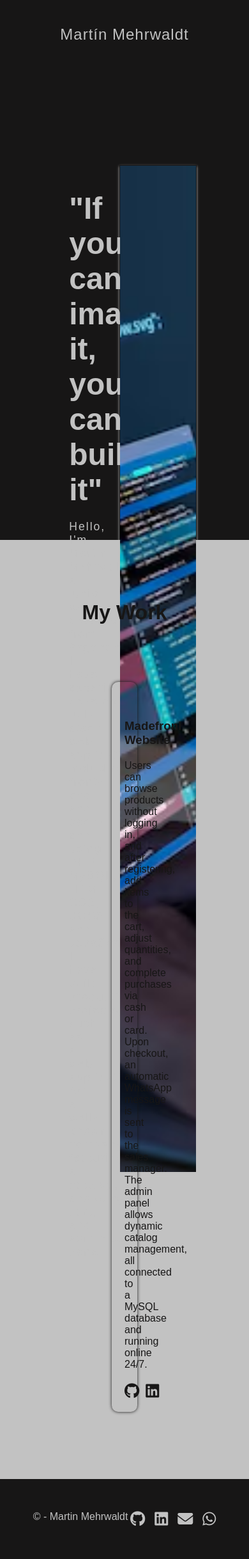
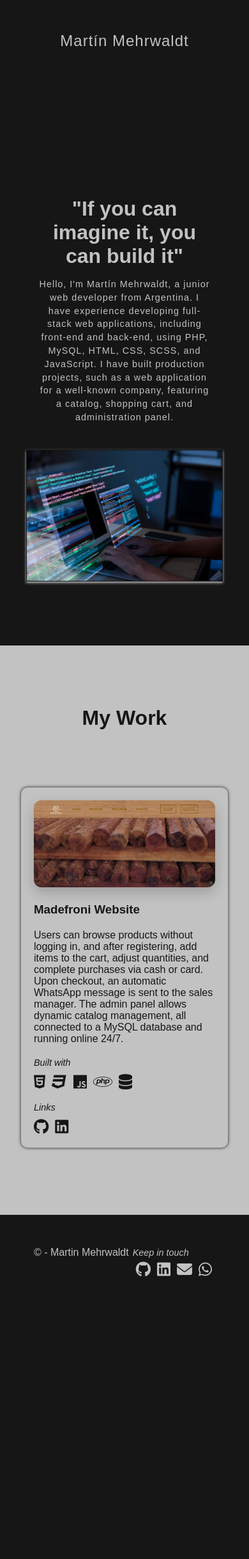
Before and after one commit to martinmehrwaldt/portfolio, a PHP site: page / in a window 390 px wide. Shown: the whole page at 64% size. After the commit the page ends 1995 px from the top, so only its background shows below. Run offline with PHP 8.4, Linux system fonts and the light colour scheme; some web fonts are replaced.

Commit message:
responsive

```diff
--- a/components/footer.html
+++ b/components/footer.html
@@ -7,6 +7,10 @@
     </div>
 
     <div id="footer-socials-box">
+
+        <span>Keep in touch</span>
+
+        <div id="socials">
 
             <a href="https://github.com/martinmehrwaldt" target="_blank">
 
@@ -32,6 +36,7 @@
 
             </a>
 
+        </div>
 
     </div>
 
--- a/components/head.html
+++ b/components/head.html
@@ -1,6 +1,7 @@
 <head>
     <meta charset="UTF-8">
     <meta name="viewport" content="width=device-width, initial-scale=1.0">
+
     <link href="https://fonts.googleapis.com/css2?family=Edu+NSW+ACT+Cursive:wght@400..700&display=swap" rel="stylesheet">
     <link rel="stylesheet" href="https://cdnjs.cloudflare.com/ajax/libs/font-awesome/6.5.0/css/all.min.css" integrity="sha512-..." crossorigin="anonymous" referrerpolicy="no-referrer" />
     <link rel="stylesheet" href="css/main.css">
--- a/components/section-01.php
+++ b/components/section-01.php
@@ -16,8 +16,17 @@
 
             'description' => 'Users can browse products without logging in, and after registering, add items to the cart, adjust quantities, and complete purchases via cash or card. Upon checkout, an automatic WhatsApp message is sent to the sales manager. The admin panel allows dynamic catalog management, all connected to a MySQL database and running online 24/7.',
 
-            'gh' => 'https://github.com/martinmehrwaldt/first-professional-practice', 'lk' => 'https://www.linkedin.com/in/martin-mehrwaldt-13548820b/',
-            'url' => 'https://m-madefroni.wuaze.com')
+            'gh' => 'https://github.com/martinmehrwaldt/first-professional-practice',
+            'lk' => 'https://www.linkedin.com/in/martin-mehrwaldt-13548820b/',
+            'url' => 'https://m-madefroni.wuaze.com',
+
+            'tech' => '
+            <i class="fa-brands fa-html5"></i>
+            <i class="fa-brands fa-css3"></i>
+            <i class="fa-brands fa-js"></i>
+            <i class="fa-brands fa-php"></i>
+            <i class="fa-solid fa-database"></i>
+            ')
         );
 
         for($i=0; $i<count($works); $i++) {
@@ -54,7 +63,21 @@
 
                 </div>
 
+                <div id="techs-box">
+
+                    <span>Built with</span>
+
+                    <div id="techs">
+                        <?php echo $works[$i]['tech']; ?>
+                    </div>
+
+                </div>
+
                 <div id="links-box">
+
+                    <span>Links</span>
+
+                    <div id="links">
 
                         <a href="<?php echo $works[$i]['gh']; ?>" target="_blank">
                             <i class="fa-brands fa-github"></i>
@@ -68,6 +91,8 @@
 
                 </div>
 
+            </div>
+
         </article>
 
         <?php } ?>
--- a/css/main.css
+++ b/css/main.css
@@ -11,7 +11,7 @@ body {
 
 header {
   background-color: #171616;
-  height: 100vh;
+  padding: 50px 0 210px 0;
 }
 
 #mainTitle {
@@ -55,6 +55,51 @@ header {
   box-shadow: 0 2px 4px #C2C2C2;
 }
 
+@media (max-width: 1280px) {
+  .firstIndexBox {
+    max-width: 80%;
+  }
+}
+@media (max-width: 1024px) {
+  .firstIndexBox {
+    max-width: 90%;
+  }
+}
+@media (max-width: 820px) {
+  .firstIndexBox {
+    max-width: 99%;
+  }
+}
+@media (max-width: 600px) {
+  header {
+    padding: 10px 0 100px 0;
+  }
+  .firstIndexBox {
+    display: flex;
+    flex-direction: column;
+    align-items: center;
+  }
+  .textBoxIndexBox {
+    max-width: 90%;
+    text-align: center;
+  }
+  #firstDescription {
+    font-size: 0.9rem;
+    line-height: 1.3rem;
+    letter-spacing: 1px;
+  }
+  #logan {
+    font-size: 2rem;
+    margin-bottom: 15px;
+  }
+  .imageIndexBox {
+    display: flex;
+    justify-content: center;
+  }
+  .imageIndexBox img {
+    width: 80%;
+  }
+}
 #section-01 {
   padding: 55px;
 }
@@ -113,11 +158,42 @@ header {
   gap: 10px;
 }
 
-#links-box a i {
+#links-box a i, #techs-box i {
   font-size: 24px;
   color: #171616;
 }
 
+#techs-box, #links-box {
+  display: flex;
+  flex-direction: column;
+  gap: 10px;
+}
+
+#techs-box span, #links-box span {
+  font-style: italic;
+  font-size: 0.9rem;
+}
+
+#links, #techs {
+  display: flex;
+  gap: 10px;
+}
+
+@media (max-width: 1280px) {
+  #box-works {
+    min-width: 40%;
+  }
+}
+@media (max-width: 820px) {
+  #box-works {
+    min-width: 80%;
+  }
+}
+@media (max-width: 600px) {
+  #box-works {
+    min-width: 180%;
+  }
+}
 footer {
   background-color: #171616;
   padding: 50px;
@@ -126,14 +202,20 @@ footer {
   justify-content: space-around;
 }
 
-#footer-socials-box {
-  display: flex;
-  gap: 15px;
-}
-
 #footer-socials-box a i {
   font-size: 24px;
   color: #C2C2C2;
 }
 
+#socials {
+  display: flex;
+  gap: 10px;
+  padding: 5px;
+}
+
+#footer-socials-box span {
+  font-style: italic;
+  font-size: 0.9rem;
+}
+
 /*# sourceMappingURL=main.css.map */
--- a/package.json
+++ b/package.json
@@ -3,7 +3,8 @@
   "version": "1.0.0",
   "main": "index.js",
   "scripts": {
-    "test": "echo \"Error: no test specified\" && exit 1"
+    "test": "echo \"Error: no test specified\" && exit 1",
+    "sass": "sass --watch scss/main.scss css/main.css"
   },
   "keywords": [],
   "author": "",
--- a/scss/_first-section.scss
+++ b/scss/_first-section.scss
@@ -57,7 +57,49 @@
     gap: 10px;
 }
 
-#links-box a i {
+#links-box a i, #techs-box i {
     font-size: 24px;
     color: #171616;
 }
+
+#techs-box, #links-box {
+    display: flex;
+    flex-direction: column;
+    gap: 10px;
+}
+
+#techs-box span, #links-box span {
+    font-style: italic;
+    font-size: .9rem;
+}
+
+#links, #techs {
+    display: flex;
+    gap: 10px;
+}
+
+@media (max-width: 1280px) {
+
+    #box-works {
+        min-width: 40%;
+    }
+
+}
+
+@media (max-width: 820px) {
+
+    #box-works {
+        min-width: 80%;
+    }
+
+}
+
+@media (max-width: 600px) {
+
+    #box-works {
+
+        min-width: 180%;
+
+    }
+
+}
--- a/scss/_footer.scss
+++ b/scss/_footer.scss
@@ -7,12 +7,18 @@ footer {
     justify-content: space-around;
 }
 
-#footer-socials-box {
-    display: flex;
-    gap: 15px;
-}
-
 #footer-socials-box a i {
     font-size: 24px;
     color: #C2C2C2;
 }
+
+#socials {
+    display: flex;
+    gap: 10px;
+    padding: 5px;
+}
+
+#footer-socials-box span {
+    font-style: italic;
+    font-size: .9rem;
+}
--- a/scss/_header.scss
+++ b/scss/_header.scss
@@ -1,6 +1,6 @@
 header {
     background-color: #171616;
-    height: 100vh;
+    padding: 50px 0 210px 0;
 }
 
 #mainTitle {
@@ -43,3 +43,66 @@ header {
     border: 1px solid transparent;
     box-shadow: 0 2px 4px #C2C2C2;
 }
+
+@media (max-width: 1280px) {
+
+    .firstIndexBox {
+        max-width: 80%;
+    }
+
+}
+
+@media (max-width: 1024px) {
+
+    .firstIndexBox {
+        max-width: 90%;
+    }
+
+}
+
+@media (max-width: 820px) {
+
+    .firstIndexBox {
+        max-width: 99%;
+    }
+
+}
+
+@media (max-width: 600px) {
+
+    header {
+        padding: 10px 0 100px 0;
+    }
+
+    .firstIndexBox {
+        display: flex;
+        flex-direction: column;
+        align-items: center;
+    }
+
+    .textBoxIndexBox {
+        max-width: 90%;
+        text-align: center;
+    }
+
+    #firstDescription {
+        font-size: 0.9rem;
+        line-height: 1.3rem;
+        letter-spacing: 1px;
+    }
+
+    #logan {
+        font-size: 2rem;
+        margin-bottom: 15px;
+    }
+
+    .imageIndexBox {
+        display: flex;
+        justify-content: center;
+    }
+
+    .imageIndexBox img {
+        width: 80%;
+    }
+
+}
```
Also changed, not shown: 1 other file. Lines whose indentation alone changed are shown as unchanged.
